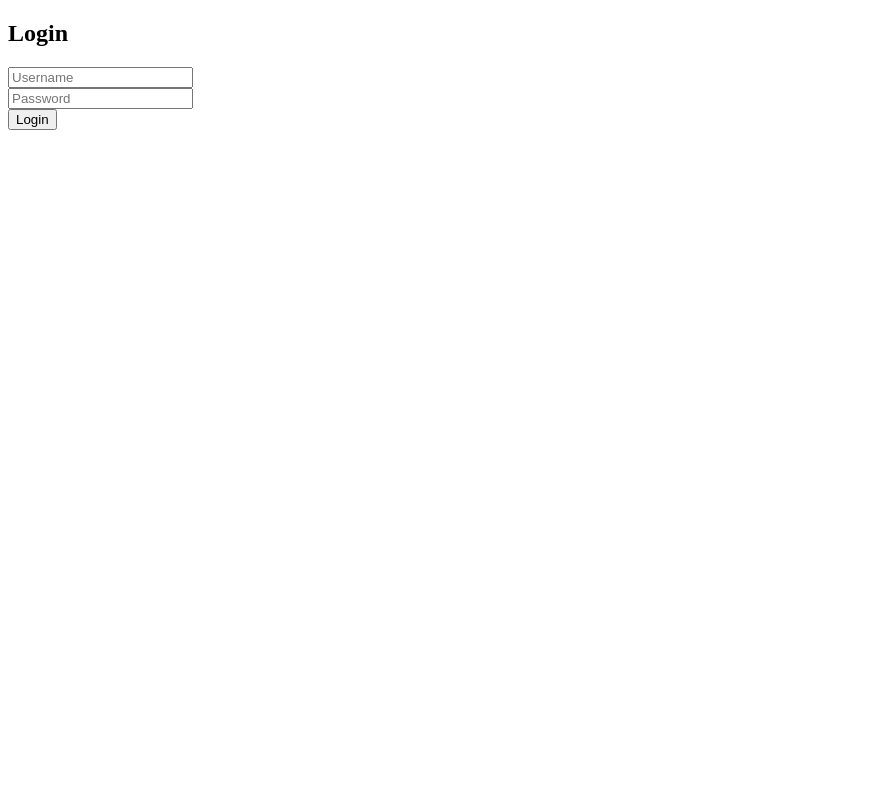
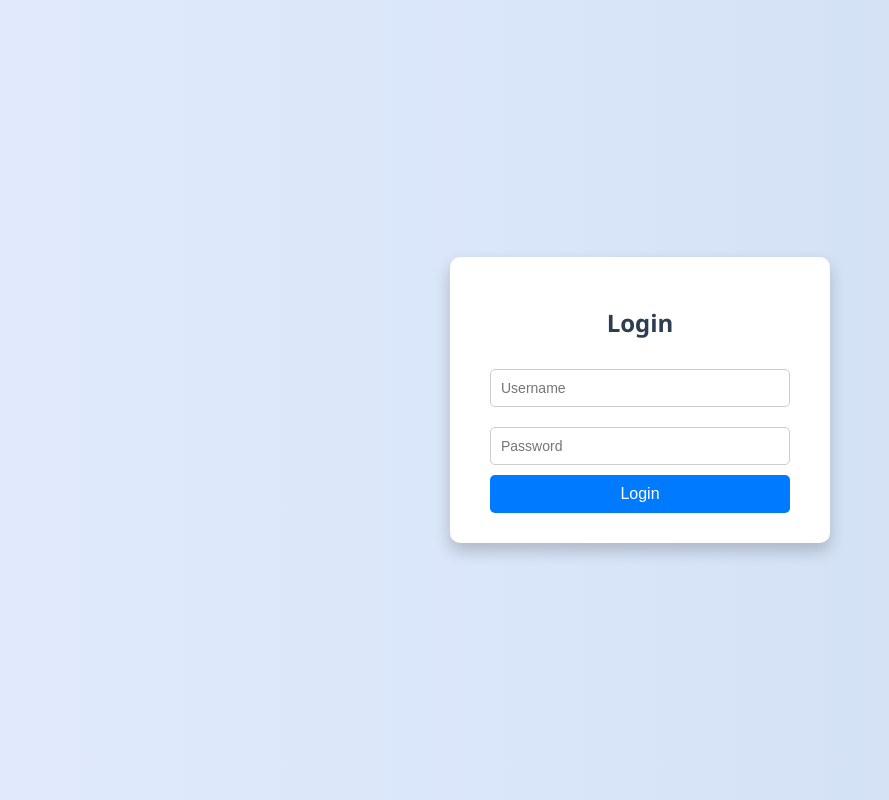
Before and after one commit to amankumar141/Banking-Website-Demo, a Flask app: page / in a window 1280 px wide. Shown: the whole page, without its empty margins (0-889 px from the left). Run offline with Flask 3, Linux system fonts and the light colour scheme.

Commit message:
UI update

```diff
--- a/main_site/templates/login.html
+++ b/main_site/templates/login.html
@@ -1,12 +1,68 @@
 <!DOCTYPE html>
 <html>
-<head><title>Login</title></head>
+<head>
+  <title>Login</title>
+  <style>
+    body {
+      margin: 0;
+      height: 100vh;
+      background: linear-gradient(to right, #e0eafc, #cfdef3);
+      display: flex;
+      justify-content: center;
+      align-items: center;
+      font-family: 'Segoe UI', Tahoma, Geneva, Verdana, sans-serif;
+    }
+
+    .login-card {
+      background-color: #ffffff;
+      padding: 30px 40px;
+      border-radius: 10px;
+      box-shadow: 0 8px 16px rgba(0, 0, 0, 0.2);
+      width: 300px;
+      text-align: center;
+    }
+
+    .login-card h2 {
+      margin-bottom: 20px;
+      color: #2c3e50;
+    }
+
+    .login-card input[type="text"],
+    .login-card input[type="password"] {
+      width: 100%;
+      padding: 10px;
+      margin: 10px 0;
+      border: 1px solid #ccc;
+      border-radius: 5px;
+      box-sizing: border-box;
+      font-size: 14px;
+    }
+
+    .login-card button {
+      width: 100%;
+      padding: 10px;
+      background-color: #007bff;
+      color: white;
+      border: none;
+      border-radius: 5px;
+      font-size: 16px;
+      cursor: pointer;
+      transition: background-color 0.3s ease;
+    }
+
+    .login-card button:hover {
+      background-color: #0056b3;
+    }
+  </style>
+</head>
 <body>
-  <h2>Login</h2>
-  <form method="POST">
-    <input type="text" name="username" placeholder="Username" required /><br>
-    <input type="password" name="password" placeholder="Password" required /><br>
-    <button type="submit">Login</button>
-  </form>
+  <div class="login-card">
+    <h2>Login</h2>
+    <form method="POST">
+      <input type="text" name="username" placeholder="Username" required />
+      <input type="password" name="password" placeholder="Password" required />
+      <button type="submit">Login</button>
+    </form>
+  </div>
 </body>
 </html>
```
